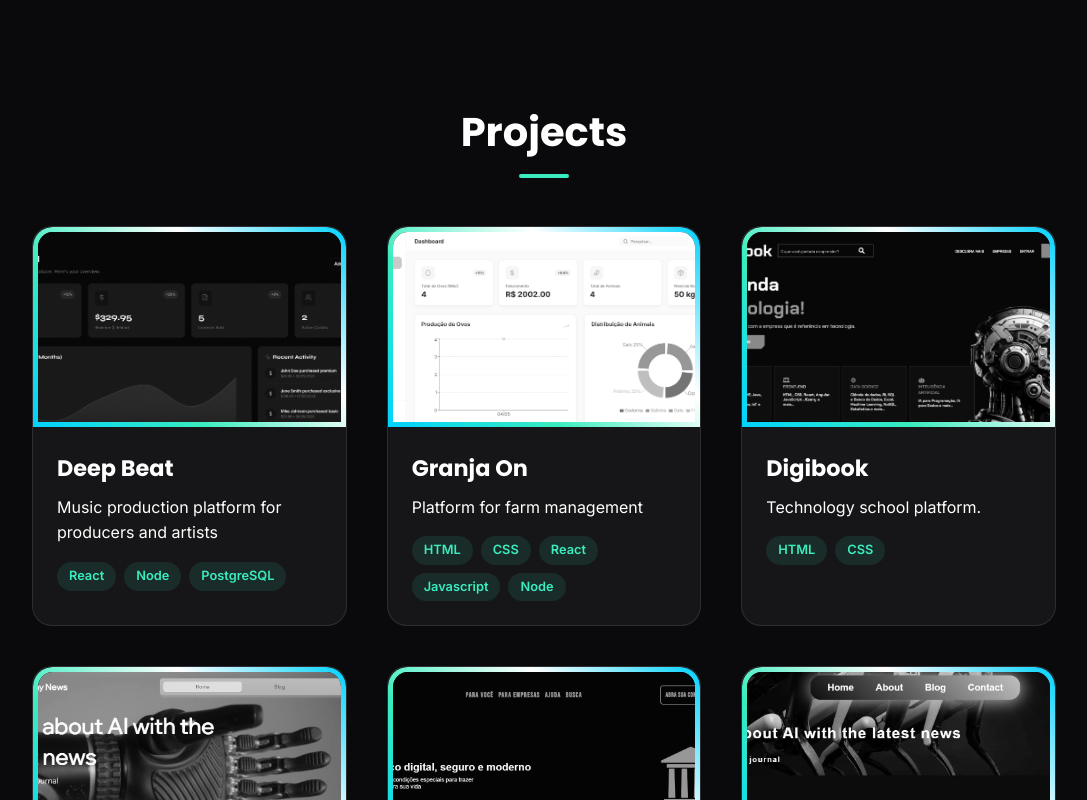
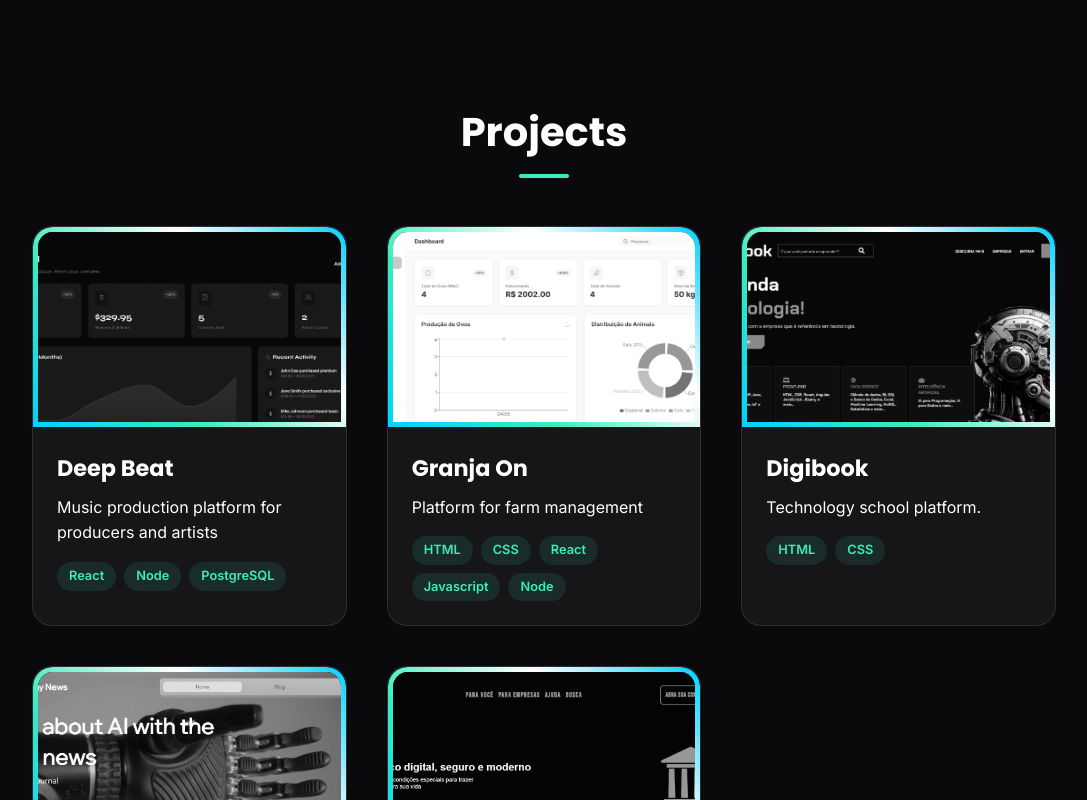
Before and after one commit to Mateus-Campos-Cruz/portifoliomateuscruz, a React (Vite) app: page / in a window 1280 px wide. Shown: the part 2000-2800 px from the top of the page, without its empty margins (96-1183 px from the left). Built offline with nearby package versions, Linux system fonts and the light colour scheme.

Commit message:
Update portfolio projects

```diff
--- a/src/components/Projects.jsx
+++ b/src/components/Projects.jsx
@@ -35,27 +35,6 @@ const projectData = [
     tags: ['HTML', 'CSS'],
     link: 'https://mateus-campos-cruz.github.io/monetaire/',
     img: 'img/monetaire.JPG'
-  },
-  {
-    title: 'Tiger Tech',
-    description: 'AI News and technology hub.',
-    tags: ['HTML', 'CSS', 'JS'],
-    link: 'https://mateus-campos-cruz.github.io/tigertech/contact.html',
-    img: 'img/tigertech.JPG'
-  },
-  {
-    title: "Don't Panic!",
-    description: 'Mobile component store and repair service.',
-    tags: ['HTML', 'CSS', 'JS'],
-    link: 'https://mateus-campos-cruz.github.io/DontPanic/',
-    img: 'img/dontpanic.JPG'
-  },
-  {
-    title: 'Pet Shop City',
-    description: 'Price comparison tool for pet shops.',
-    tags: ['React', 'JS'],
-    link: 'https://mateus-campos-cruz.github.io/petshopcity/',
-    img: 'img/petshopcity.JPG'
   }
 ];
 
```
Also changed, not shown: 2 other files (tests, documents, lock files or other folders).
